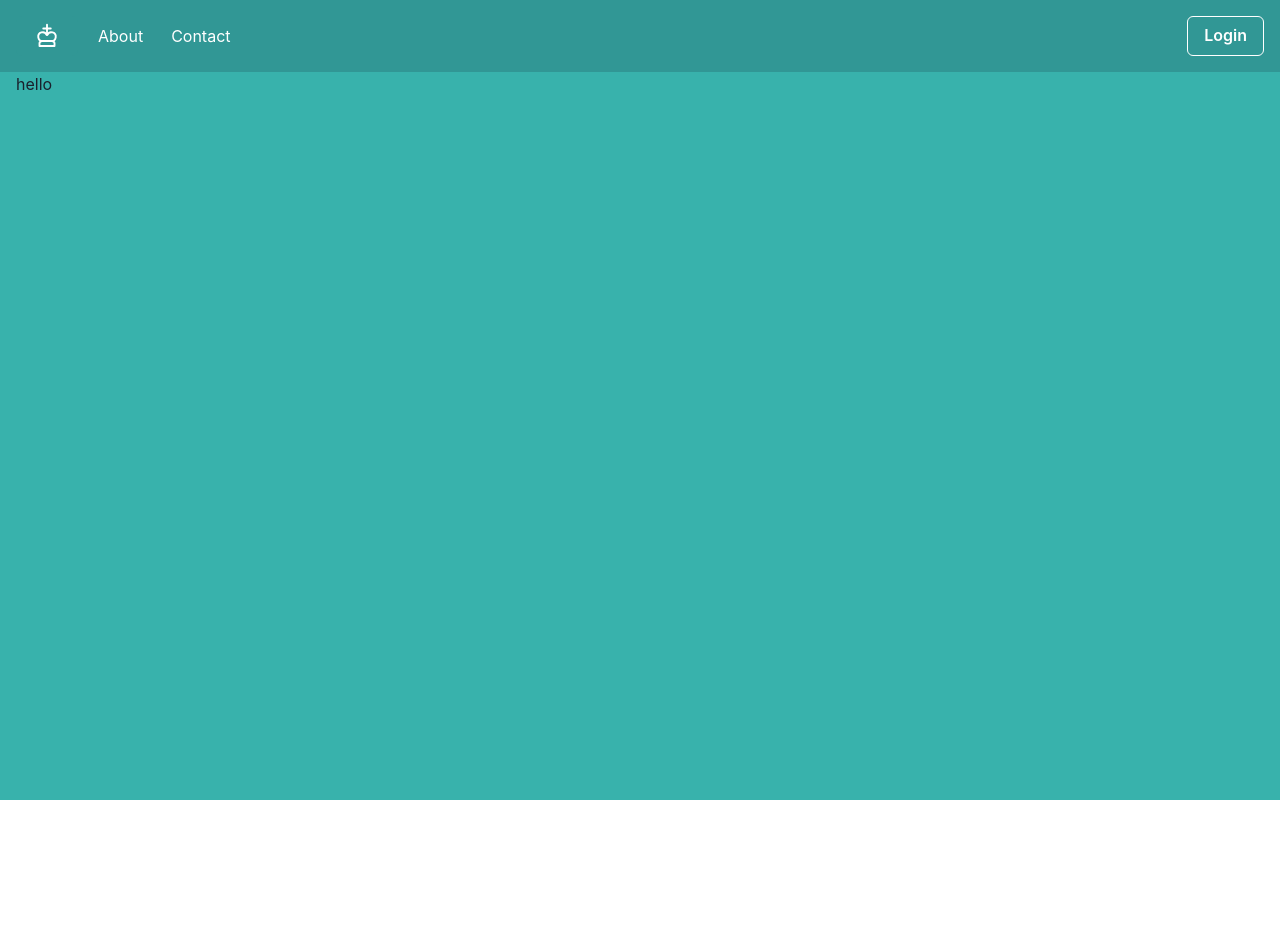
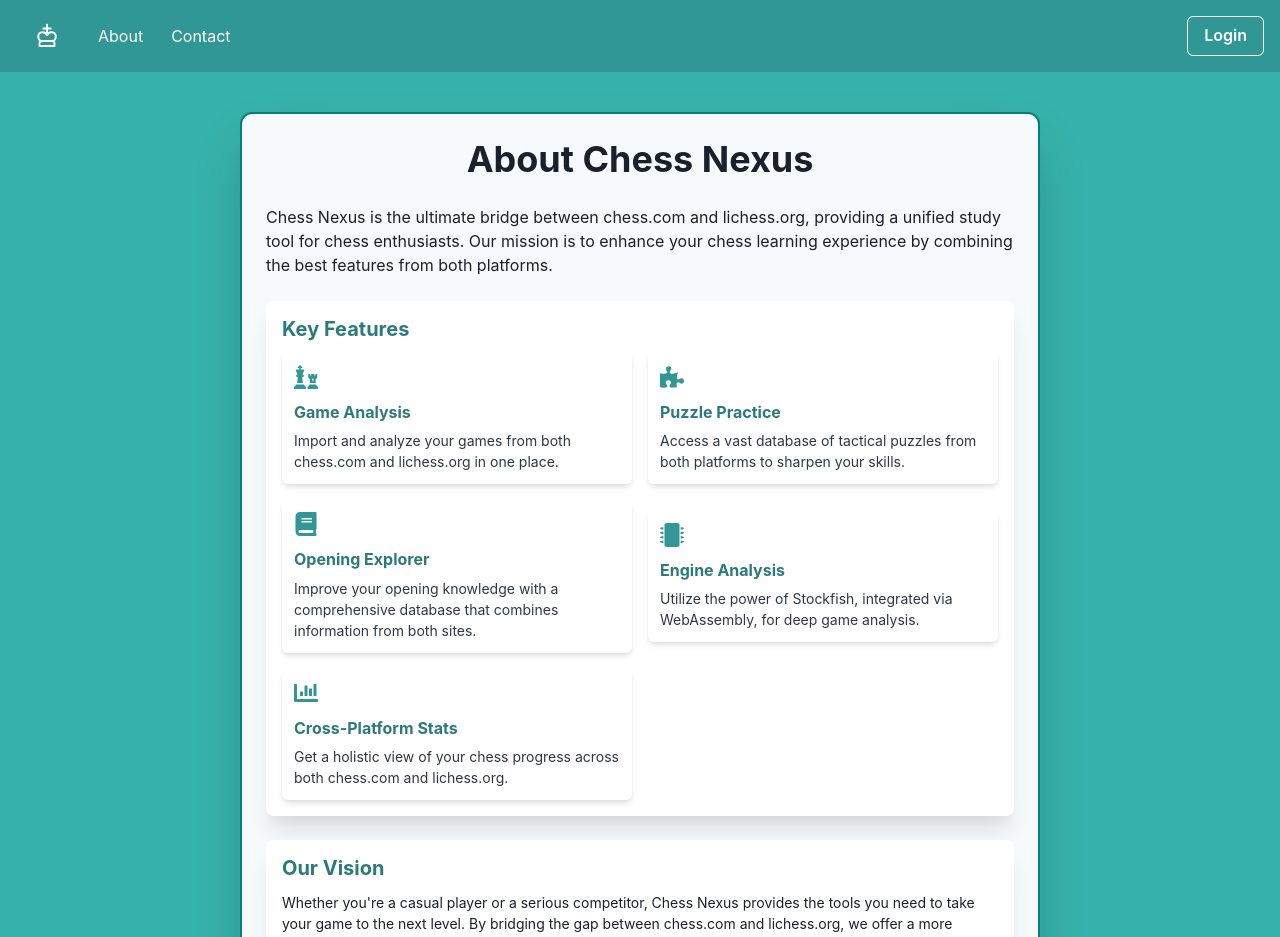
Before and after one commit to htripathi12/chess-nexus, a React (Create React App) app: page /about in a window 1280 px wide. Shown: the top 937 px of the page. Before the commit the page ends 800 px from the top, so only its background shows below. Built offline with nearby package versions, Linux system fonts and the light colour scheme.

Commit message:
initial about

```diff
--- a/src/App.js
+++ b/src/App.js
@@ -94,7 +94,7 @@
   return (
     <Router>
       <ChakraProvider>
-        <Box bg="teal.400" minHeight="100vh">
+        <Box bg="teal.400" minHeight="100vh" minWidth="100vw" overflow="hidden">
           <RoutesAndNavbar />
         </Box>
       </ChakraProvider>
--- a/src/pages/About.js
+++ b/src/pages/About.js
@@ -1,10 +1,100 @@
 import React from 'react';
+import { Flex, Box, Heading, Text, VStack, Icon, SimpleGrid } from '@chakra-ui/react';
+import { motion } from 'framer-motion';
+import { FaChess, FaPuzzlePiece, FaBook, FaMicrochip, FaChartBar } from 'react-icons/fa';
+
+const MotionBox = motion(Box);
+const MotionSimpleGrid = motion(SimpleGrid);
 
 function About() {
-
+    const features = [
+        { name: 'Game Analysis', icon: FaChess, description: 'Import and analyze your games from both chess.com and lichess.org in one place.' },
+        { name: 'Puzzle Practice', icon: FaPuzzlePiece, description: 'Access a vast database of tactical puzzles from both platforms to sharpen your skills.' },
+        { name: 'Opening Explorer', icon: FaBook, description: 'Improve your opening knowledge with a comprehensive database that combines information from both sites.' },
+        { name: 'Engine Analysis', icon: FaMicrochip, description: 'Utilize the power of Stockfish, integrated via WebAssembly, for deep game analysis.' },
+        { name: 'Cross-Platform Stats', icon: FaChartBar, description: 'Get a holistic view of your chess progress across both chess.com and lichess.org.' },
+    ];
 
     return (
-        <div>hello</div>
+        <MotionBox
+            bg="gray.50"
+            p={[4, 6]}
+            borderRadius="xl"
+            boxShadow="2xl"
+            maxW="800px"
+            mx="auto"
+            mt={10}
+            mb={7}
+            border={{ base: 'none', md: '2px solid #008080' }}
+            initial={{ opacity: 0, y: 20 }}
+            animate={{ opacity: 1, y: 0 }}
+            transition={{ duration: 0.5 }}
+        >
+            <VStack spacing={6} align="stretch">
+                <Heading as="h1" size="xl" color="black.700" textAlign="center">
+                    About Chess Nexus
+                </Heading>
+
+                <Text fontSize="md" color="black.700">
+                    Chess Nexus is the ultimate bridge between chess.com and lichess.org, providing a unified study tool for chess enthusiasts. Our mission is to enhance your chess learning experience by combining the best features from both platforms.
+                </Text>
+
+                <MotionBox
+                    bg="white"
+                    p={4}
+                    borderRadius="lg"
+                    boxShadow="xl"
+                    initial={{ y: 20, opacity: 0 }}
+                    animate={{ y: 0, opacity: 1 }}
+                    transition={{ duration: 0.5, delay: 0.2 }}
+                >
+                    <Heading as="h2" size="md" color="teal.600" mb={3}>
+                        Key Features
+                    </Heading>
+                    <MotionSimpleGrid columns={[1, null, 2]} spacing={4}>
+                        {features.map((feature, index) => (
+                            <Flex justify="center" align="center">
+                              <MotionBox
+                                key={index}
+                                p={3}
+                                borderRadius="md"
+                                boxShadow="md"
+                                bg="black.50"
+                                initial={{ opacity: 0, x: -50 }}
+                                animate={{ opacity: 1, x: 0 }}
+                                transition={{ duration: 0.3, delay: index * 0.1 }}
+                              >
+                                <Icon as={feature.icon} boxSize={6} color="teal.500" mb={2} />
+                                <Heading as="h3" size="sm" color="teal.600" mb={2}>
+                                  {feature.name}
+                                </Heading>
+                                <Text fontSize="sm" color="gray.700">
+                                  {feature.description}
+                                </Text>
+                              </MotionBox>
+                            </Flex>
+                        ))}
+                    </MotionSimpleGrid>
+                </MotionBox>
+
+                <MotionBox
+                    bg="white"
+                    p={4}
+                    borderRadius="lg"
+                    boxShadow="xl"
+                    initial={{ y: 20, opacity: 0 }}
+                    animate={{ y: 0, opacity: 1 }}
+                    transition={{ duration: 0.5, delay: 0.4 }}
+                >
+                    <Heading as="h2" size="md" color="teal.600" mb={3}>
+                        Our Vision
+                    </Heading>
+                    <Text fontSize="sm" color="black.700">
+                        Whether you're a casual player or a serious competitor, Chess Nexus provides the tools you need to take your game to the next level. By bridging the gap between chess.com and lichess.org, we offer a more comprehensive and efficient way to study and improve your chess.
+                    </Text>
+                </MotionBox>
+            </VStack>
+        </MotionBox>
     );
 }
 
```
